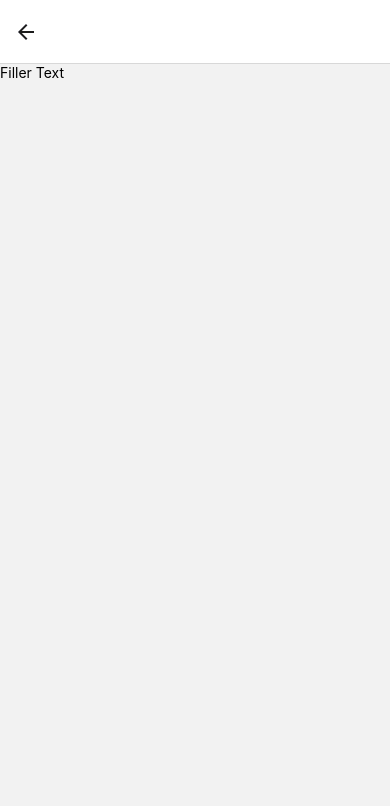
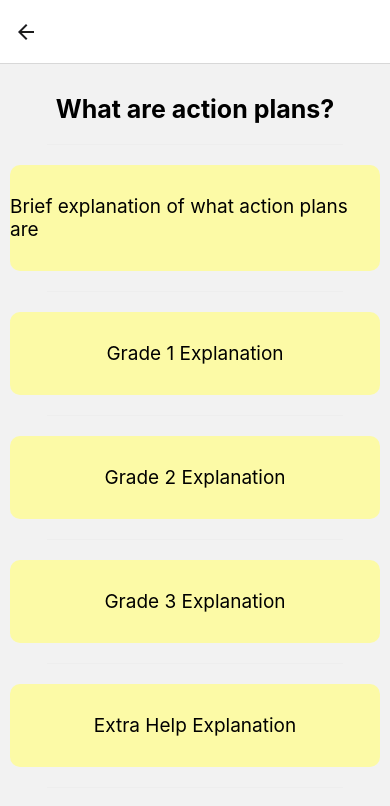
Before and after one commit to marker6275/Note-To-Self-App, a React Native app: screen /APE in a window 390 px wide. Shown: the top 806 px of the page. Built offline with nearby package versions, Linux system fonts and the light colour scheme; what expo-linking would draw is missing.

Commit message:
create template for action plan explanations

```diff
--- a/screens/ActionPlanExplanation.tsx
+++ b/screens/ActionPlanExplanation.tsx
@@ -1,9 +1,91 @@
 import { View, Text } from '../components/Themed';
+import { StyleSheet, Linking, Pressable, FlatList, ScrollView, TouchableOpacity } from 'react-native';
+import { useState } from 'react';
+import Button from '../components/Button';
+import { RootStackScreenProps, RootTabScreenProps } from '../types';
+import { useLinkProps, useNavigation } from '@react-navigation/native'
+import { createNativeStackNavigator } from '@react-navigation/native-stack';
+import CheckBox from '../components/Checkbox';
 
 export default function APE() {
     return (
-        <Text>
-            Filler Text
-        </Text>
+        <ScrollView style={styles.containerBox} contentContainerStyle={styles.container}>
+            <Text style={styles.title}>What are action plans?</Text>
+            <View style={styles.separator} lightColor="#eee" darkColor="rgba(255,255,255,0.1)" />
+
+            <View style={styles.box}>
+                <Text style={styles.text}>Brief explanation of what action plans are</Text>
+            </View>
+            <View style={styles.separator} lightColor="#eee" darkColor="rgba(255,255,255,0.1)" />
+
+            <View style={styles.box}>
+                <Text style={styles.text}>Grade 1 Explanation</Text>
+            </View>
+            <View style={styles.separator} lightColor="#eee" darkColor="rgba(255,255,255,0.1)" />
+
+            <View style={styles.box}>
+                <Text style={styles.text}>Grade 2 Explanation</Text>
+            </View>
+            <View style={styles.separator} lightColor="#eee" darkColor="rgba(255,255,255,0.1)" />
+
+            <View style={styles.box}>
+                <Text style={styles.text}>Grade 3 Explanation</Text>
+            </View>
+            <View style={styles.separator} lightColor="#eee" darkColor="rgba(255,255,255,0.1)" />
+
+            <View style={styles.box}>
+                <Text style={styles.text}>Extra Help Explanation</Text>
+            </View>
+            <View style={styles.separator} lightColor="#eee" darkColor="rgba(255,255,255,0.1)" />
+
+        </ScrollView>
     )
 }
+
+const styles = StyleSheet.create({
+    container: {
+        alignItems: 'center',
+        // justifyContent: 'center',
+        marginTop: 30,
+        paddingBottom: 70,
+        flex: 1,
+    },
+    containerBox: {
+        marginHorizontal: 10,
+    },
+    title: {
+      fontSize: 25,
+      fontWeight: 'bold',
+    },
+    separator: {
+      marginVertical: 20,
+      height: 1,
+      width: '80%',
+    },
+    text: {
+        fontSize: 19,
+        fontWeight: 'normal',
+    },
+    emphasis: {
+        fontSize: 19,
+        fontWeight: 'bold',
+    },
+    checklist: {
+        color: '#fff',
+        backgroundColor: '#fff',
+    },
+    button: {
+        backgroundColor: '#ADD8E6',
+        padding: 10,
+        borderRadius: 10,
+    },
+    box: {
+        backgroundColor: '#FCFAA6',
+        borderRadius: 10,
+        alignItems: 'center',
+        justifyContent: 'center',
+        width: '100%',
+        paddingTop: 30,
+        paddingBottom: 30,
+    }
+})
```
